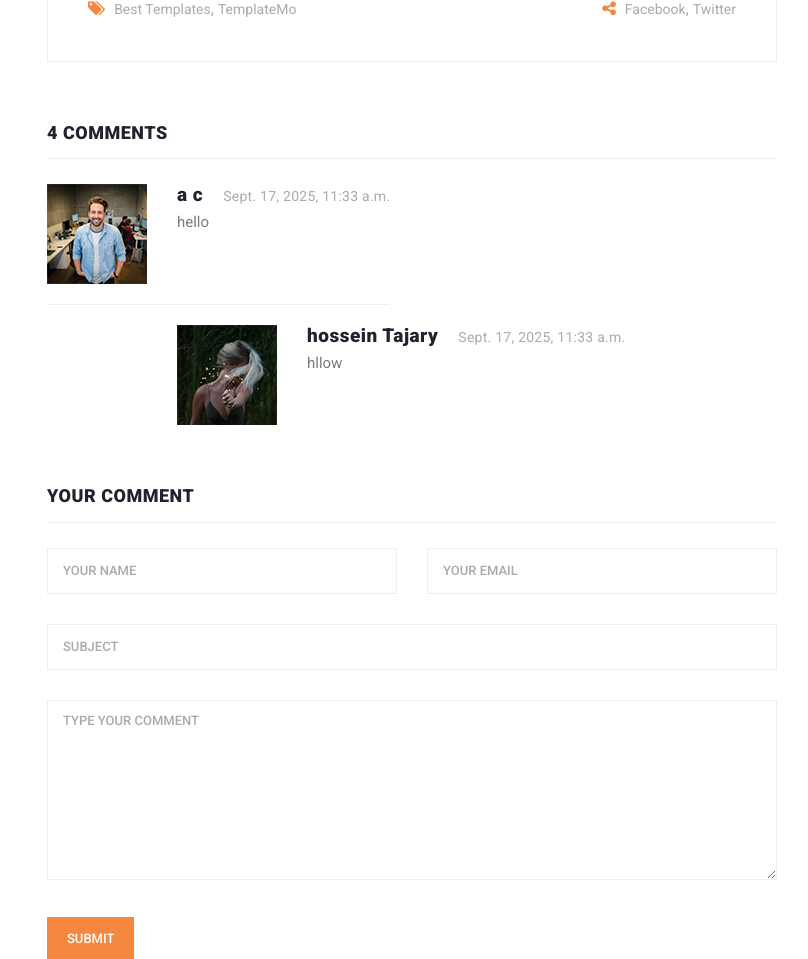
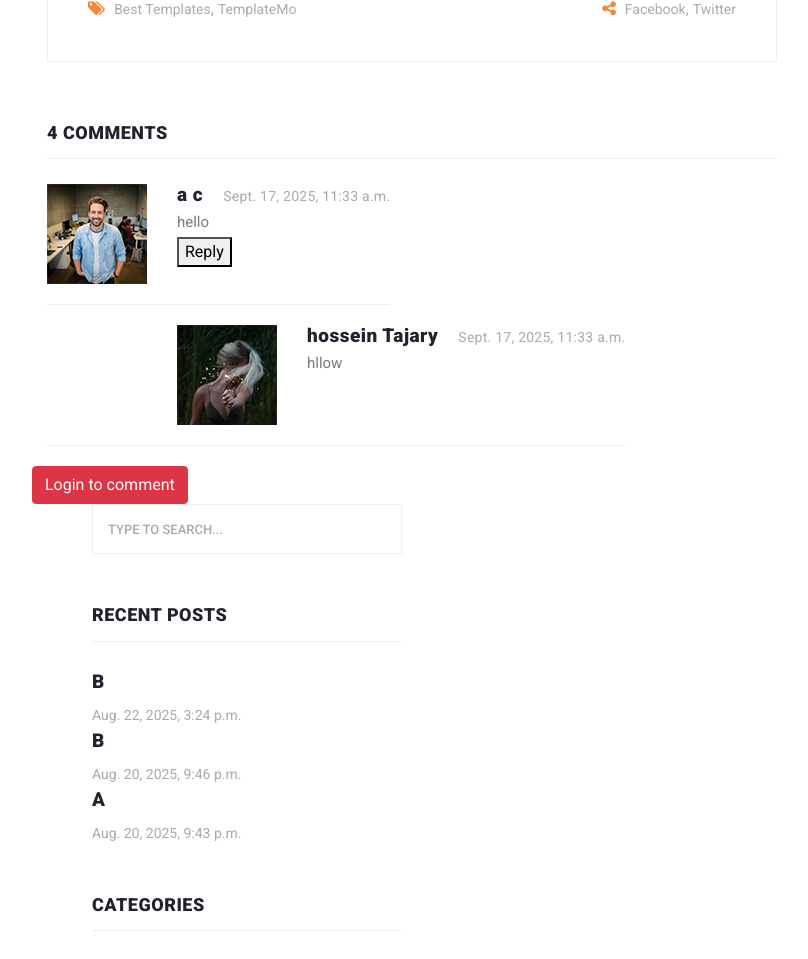
Before and after one commit to Hossien7/codeyad_project_DJ, a Django app: page /blog/detail/b in a window 1280 px wide. Shown: the part 1434-2393 px from the top of the page, without its empty margins (38-846 px from the left). Run offline with Django 5.2, Linux system fonts and the light colour scheme; data comes from the database, SQL or seed files in the repository; both versions use the stored data as it was after the commit; some libraries are stand-ins or nearby versions.

Commit message:
UPDATE: nested_comments_added

```diff
--- a/stand_blog/blog/templates/blog/article-details.html
+++ b/stand_blog/blog/templates/blog/article-details.html
@@ -77,18 +77,23 @@
                                             {% if comment.reply == None %}
                                             <li>
                                                 <div class="author-thumb">
-                                                    <img src="assets/images/comment-author-01.jpg" alt="">
+                                                    <img src="{% static "images/comment-author-01.jpg" %}" alt="">
                                                 </div>
                                                 <div class="right-content">
                                                     <h4>{{ comment.user.get_full_name }}<span>{{ comment.date }}</span></h4>
                                                     <p>{{ comment.body }}</p>
+                                                    <button type="button" onclick="set_value({{ comment.id }})">
+                                                        Reply
+                                                    </button>
                                                 </div>
                                             </li>
                                             {% endif %}
+                                            <br/>
                                             {% for reply in comment.replies.all %}
+
                                                 <li class="replied">
                                                     <div class="author-thumb">
-                                                <img src={% static "assets/images/comment-author-02.jpg" %} alt="">
+                                                        <img src="{% static "images/comment-author-02.jpg" %}" alt="">
                                                     </div>
                                                     <div class="right-content">
                                                         <h4>{{ reply.user.get_full_name }}<span>{{ reply.date }}</span></h4>
@@ -104,35 +109,22 @@
                                 </div>
                             </div>
                         </div>
+                        {% if request.user.is_authenticated %}
                             <div class="col-lg-12">
                                 <div class="sidebar-item submit-comment">
                                 <div class="sidebar-heading">
-                                    <h2>Your comment</h2>
+                                    <h2 id="hi">Your comment</h2>
                                 </div>
                                 <div class="content">
                                     <form id="comment" action="#" method="post">
+                                        <input type="hidden" id="parent_id" name="parent_id" value="">
+
+                                        {% csrf_token %}
                                         <div class="row">
-                                            <div class="col-md-6 col-sm-12">
-                                                <fieldset>
-                                                    <input name="name" type="text" id="name" placeholder="Your name"
-                                                           required="">
-                                                </fieldset>
-                                            </div>
-                                            <div class="col-md-6 col-sm-12">
-                                                <fieldset>
-                                                    <input name="email" type="text" id="email" placeholder="Your email"
-                                                           required="">
-                                                </fieldset>
-                                            </div>
-                                            <div class="col-md-12 col-sm-12">
-                                                <fieldset>
-                                                    <input name="subject" type="text" id="subject"
-                                                           placeholder="Subject">
-                                                </fieldset>
-                                            </div>
+
                                             <div class="col-lg-12">
                                                 <fieldset>
-                                                    <textarea name="message" rows="6" id="message"
+                                                    <textarea name="body" rows="6" id="body"
                                                         placeholder="Type your comment" required=""></textarea>
                                                 </fieldset>
                                             </div>
@@ -146,7 +138,11 @@
                                     </form>
                                 </div>
                             </div>
+                            {% else %}
+                                <a class="btn btn-danger" href="{% url 'login:login' %}">Login to comment</a>
                         </div>
+                        {% endif %}
+
                     </div>
                 </div>
             </div>
@@ -156,6 +152,14 @@
         </div>
     </div>
 </section>
+<script>
+function set_value(id) {
+    // رفتن به بخش نظرات
+    window.location.href = '#hi';
+    document.getElementById('parent_id').value = id;
+    console.log(document.getElementById('parent_id').value);  // برای بررسی
+}
 
+</script>
 
 {% endblock content %}
--- a/stand_blog/blog/views.py
+++ b/stand_blog/blog/views.py
@@ -1,10 +1,20 @@
 from django.shortcuts import render, get_object_or_404
-from blog.models import Article, Category
+from blog.models import Article, Category, Comment
 from django.core.paginator import Paginator
 
 
 def post_detail(request, slug):
-    article = Article.objects.get(slug=slug)
+    article = get_object_or_404(Article, slug=slug)
+    if request.method == 'POST':
+        body = request.POST.get('body')
+        parent_id = request.POST.get('parent_id')
+        reply_instance = None
+        if parent_id:
+            try:
+                reply_instance = Comment.objects.get(id=parent_id)
+            except Comment.DoesNotExist:
+                reply_instance = None
+        Comment.objects.create(article=article, body=body, user=request.user, reply=reply_instance)
     return render(request, 'blog/article-details.html', {'article': article})
 
 def show_posts(request):
```
Also changed, not shown: stand_blog/blog/migrations/0016_alter_article_up_date.py (added), stand_blog/db.sqlite3. Lines whose indentation alone changed are shown as unchanged.
